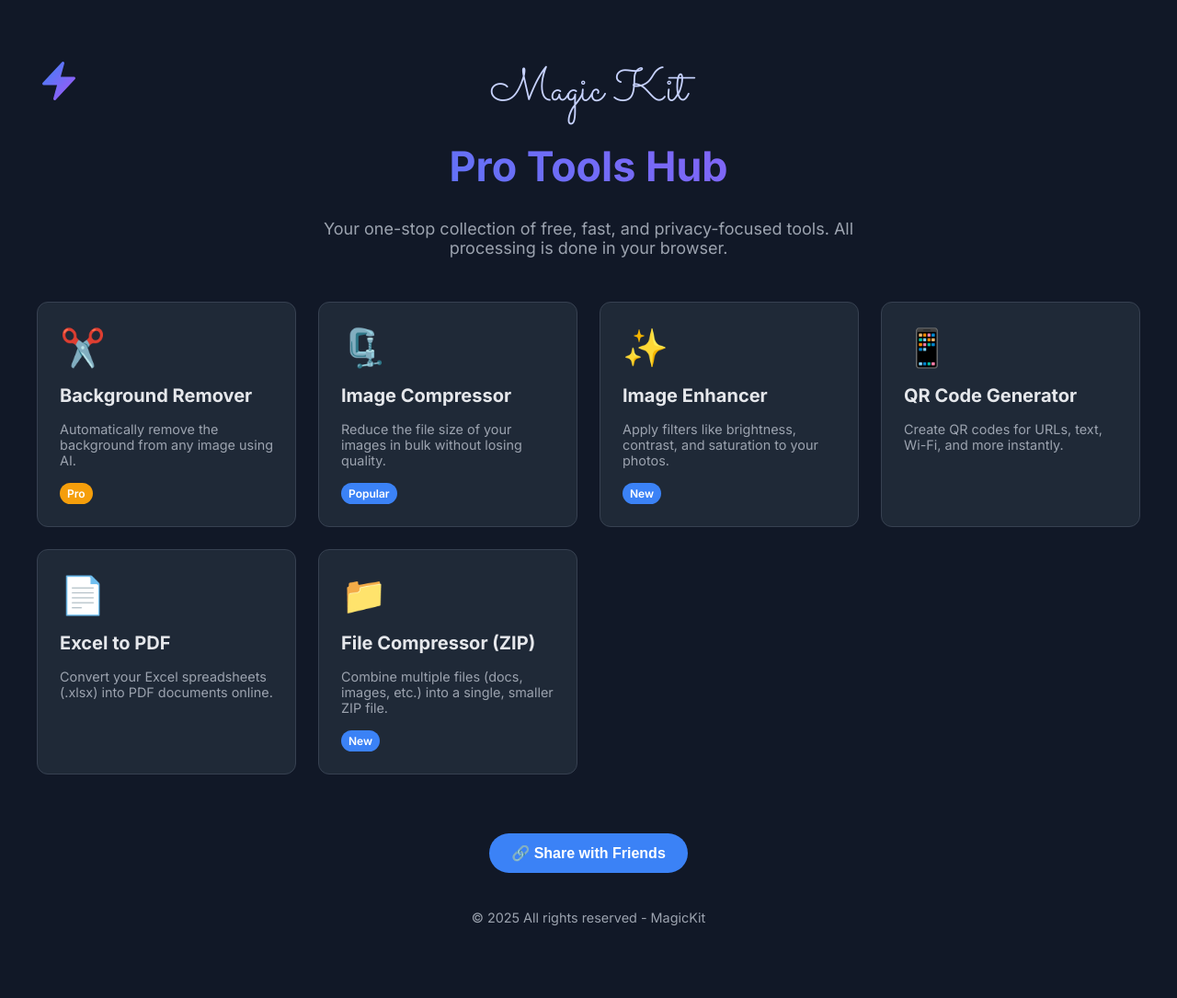
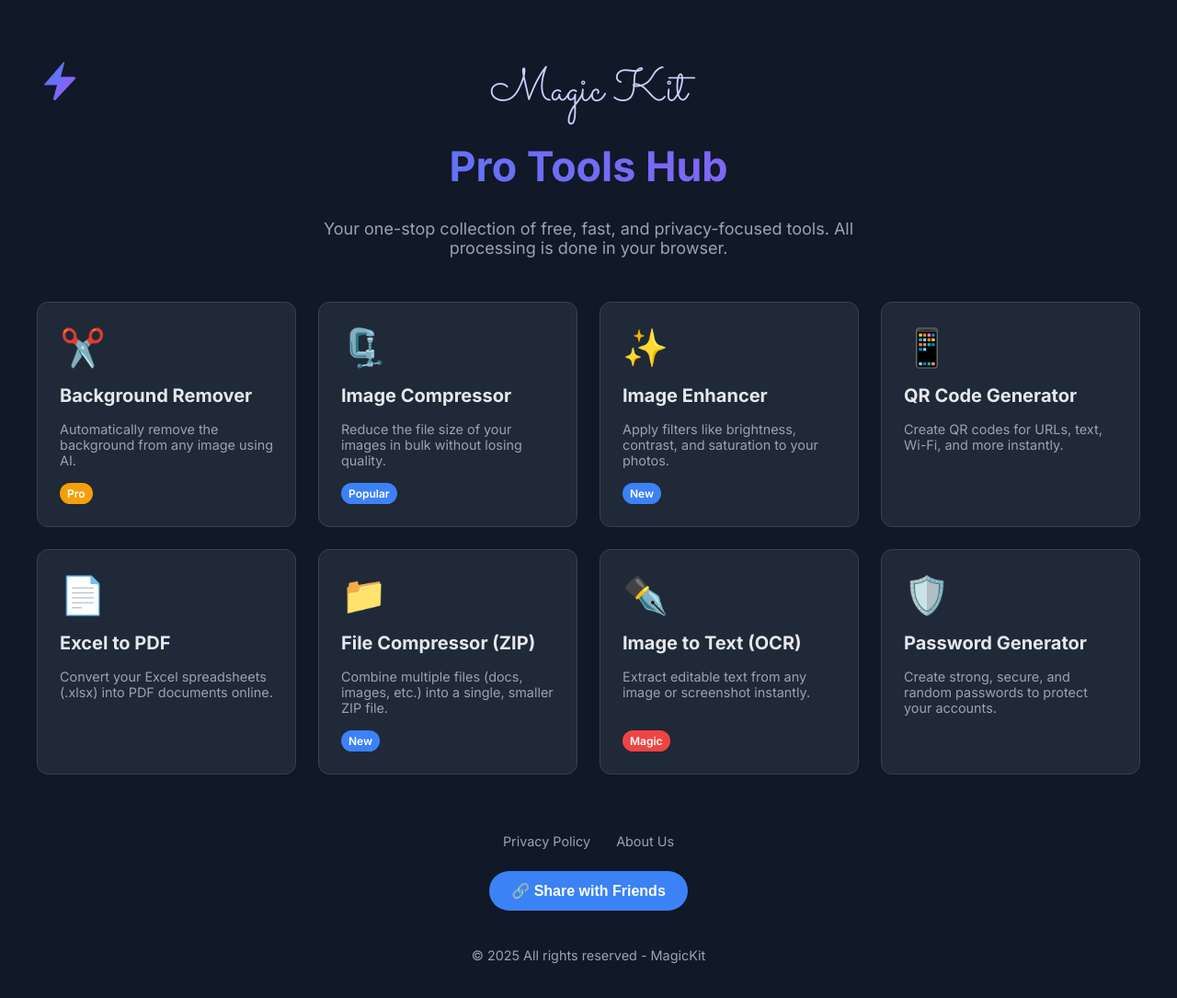
Before and after one commit to rdx0090/pro-tools-hub, a plain HTML site: page index.html in a window 1280 px wide. Shown: the whole page at 92% size. Before the commit the page ends 1044 px from the top, so only its background shows below. Drawn offline with Linux system fonts and the light colour scheme.

Commit message:
Update index.html

```diff
--- a/index.html
+++ b/index.html
@@ -37,15 +37,11 @@
             margin: 0 auto;
         }
 
-        /* --- NAYE CHANGES SHURU --- */
-
-        /* Positioning ke liye ek naya wrapper */
+        /* --- AAPKA PURANA CODE JAISE KA TAISA --- */
         .site-header {
             position: relative;
             margin-bottom: 48px;
         }
-
-        /* 1. Naya Logo (Top Left) */
         .logo-link {
             position: absolute;
             top: 0;
@@ -62,8 +58,6 @@
         .logo-link:hover .logo-svg {
             transform: rotate(-15deg) scale(1.1);
         }
-
-        /* 2. Naya "Magic Kit" Title aur Font */
         .magic-kit-title {
             font-family: 'Sacramento', cursive;
             font-size: 3rem;
@@ -72,19 +66,13 @@
             color: #c7d2fe;
             animation: zoomEffect 4s ease-in-out infinite; /* Animation apply kiya */
         }
-
-        /* 3. Zoom In/Out Animation */
         @keyframes zoomEffect {
             0% { transform: scale(1); }
             50% { transform: scale(1.08); }
             100% { transform: scale(1); }
         }
-
-        /* --- NAYE CHANGES KHATAM --- */
-
         header {
             text-align: center;
-            /* margin-bottom ko site-header mein daal diya hai */
         }
         header h1 {
             font-size: 2.8rem;
@@ -149,7 +137,6 @@
             color: var(--text-secondary);
             font-size: 0.9rem;
         }
-
         .btn-share {
             background-color: var(--accent-color);
             color: white;
@@ -162,15 +149,27 @@
             transition: all 0.2s;
             margin-bottom: 24px;
         }
-
         .btn-share:hover {
             background-color: var(--accent-hover);
             transform: scale(1.05);
         }
+
+        /* --- NAYA CSS FOOTER LINKS KE LIYE --- */
+        .footer-links {
+            margin-bottom: 24px;
+        }
+        .footer-links a {
+            color: var(--text-secondary);
+            text-decoration: none;
+            margin: 0 12px;
+            transition: color 0.2s;
+        }
+        .footer-links a:hover {
+            color: var(--accent-color);
+        }
     </style>
 </head>
 <body>
-    <!-- Naya SVG gradient definition -->
     <svg width="0" height="0" style="position:absolute">
       <defs>
         <linearGradient id="logo-gradient" x1="0%" y1="0%" x2="100%" y2="100%">
@@ -181,19 +180,14 @@
     </svg>
 
     <div class="container">
-        <!-- Ek naya header wrapper banaya gaya hai -->
         <div class="site-header">
-            <!-- Naya Logo yahan add kiya hai -->
             <a href="index.html" class="logo-link" title="Back to Home">
                 <svg class="logo-svg" xmlns="http://www.w3.org/2000/svg" viewBox="0 0 24 24" fill="currentColor">
-                    <path fill-rule="evenodd" d="M14.615 1.595a.75.75 0 01.359.852L12.982 9.75h7.268a.75.75 0 01.548 1.262l-10.5 11.25a.75.75 0 01-1.272-.71l1.992-7.302H3.75a.75.75 0 01-.548-1.262l10.5-11.25a.75.75 0 01.913-.143z" clip-rule="evenodd" />
+                    <path fill-rule="evenodd" d="M14.615 1.595a.75.75 0 01.359.852L12.982 9.75h7.268a.75.75 0 01.548 1.262l-10.5 11.25a.75.75 0 01-1.272-.71l1.992-7.302H3.75a.75.T5 0 01-.548-1.262l10.5-11.25a.75.75 0 01.913-.143z" clip-rule="evenodd" />
                 </svg>
             </a>
-
             <header>
-                <!-- Naya "Magic Kit" title yahan add kiya hai -->
                 <h2 class="magic-kit-title">Magic Kit</h2>
-
                 <h1>Pro Tools Hub</h1>
                 <p>Your one-stop collection of free, fast, and privacy-focused tools. All processing is done in your browser.</p>
             </header>
@@ -201,64 +195,73 @@
 
         <main>
             <div class="tools-grid">
-                <!-- 1st Tool: Background Remover -->
+                <!-- Aapke Purane 6 Tools -->
                 <a href="background-remover.html" class="tool-card">
                     <div class="icon">✂️</div>
                     <h2>Background Remover</h2>
                     <p>Automatically remove the background from any image using AI.</p>
                     <span class="tag" style="background-color: #f59e0b;">Pro</span>
                 </a>
-
-                <!-- 2nd Tool: Image Compressor -->
                 <a href="image-compressor.html" class="tool-card">
                     <div class="icon">🗜️</div>
                     <h2>Image Compressor</h2>
                     <p>Reduce the file size of your images in bulk without losing quality.</p>
                     <span class="tag">Popular</span>
                 </a>
-
-                <!-- 3rd Tool: Image Enhancer -->
                 <a href="image-enhancer.html" class="tool-card">
                     <div class="icon">✨</div>
                     <h2>Image Enhancer</h2>
                     <p>Apply filters like brightness, contrast, and saturation to your photos.</p>
                     <span class="tag">New</span>
                 </a>
-
-                <!-- 4th Tool: QR Code Generator -->
                 <a href="qr-code-generator.html" class="tool-card">
                     <div class="icon">📱</div>
                     <h2>QR Code Generator</h2>
                     <p>Create QR codes for URLs, text, Wi-Fi, and more instantly.</p>
                 </a>
-
-                <!-- 5th Tool: Excel to PDF -->
                 <a href="excel-to-pdf.html" class="tool-card">
                     <div class="icon">📄</div>
                     <h2>Excel to PDF</h2>
                     <p>Convert your Excel spreadsheets (.xlsx) into PDF documents online.</p>
                 </a>
-
-                <!-- 6th Tool: File Compressor (ZIP) -->
                 <a href="file-compressor.html" class="tool-card">
                     <div class="icon">📁</div>
                     <h2>File Compressor (ZIP)</h2>
                     <p>Combine multiple files (docs, images, etc.) into a single, smaller ZIP file.</p>
                     <span class="tag">New</span>
                 </a>
+
+                <!-- NAYE TOOLS YAHAN ADD KIYE HAIN -->
+                <a href="image-to-text.html" class="tool-card">
+                    <div class="icon">✒️</div>
+                    <h2>Image to Text (OCR)</h2>
+                    <p>Extract editable text from any image or screenshot instantly.</p>
+                    <span class="tag" style="background-color: #ef4444;">Magic</span>
+                </a>
+                <a href="password-generator.html" class="tool-card">
+                    <div class="icon">🛡️</div>
+                    <h2>Password Generator</h2>
+                    <p>Create strong, secure, and random passwords to protect your accounts.</p>
+                </a>
             </div>
         </main>
 
         <footer>
-            <!-- The new Share Button is here -->
+            <!-- NAYE LINKS YAHAN ADD KIYE HAIN -->
+            <div class="footer-links">
+                <a href="privacy.html">Privacy Policy</a>
+                <a href="about.html">About Us</a>
+            </div>
+
+            <!-- Aapka Purana Share Button -->
             <button id="share-btn" class="btn-share">🔗 Share with Friends</button>
 
-            <!-- Your copyright text -->
+            <!-- Aapka Purana Copyright Text -->
             <p style="margin-top: 16px;">© 2025 All rights reserved - MagicKit</p>
         </footer>
     </div>
 
-    <!-- The JavaScript logic for the Share Button -->
+    <!-- Aapka Purana Share Button ka JavaScript -->
     <script>
         const shareBtn = document.getElementById('share-btn');
 
@@ -266,10 +269,8 @@
             const shareData = {
                 title: 'Magic Kit - Pro Tools Hub',
                 text: 'Check out this awesome collection of free online tools!',
-                url: window.location.href // This will share the current page URL
+                url: window.location.href
             };
-
-            // Check if the Web Share API is available (for mobile)
             if (navigator.share) {
                 try {
                     await navigator.share(shareData);
@@ -277,14 +278,12 @@
                     console.log('Error sharing:', err);
                 }
             } else {
-                // Fallback for desktop or unsupported browsers: Copy to clipboard
                 try {
                     await navigator.clipboard.writeText(window.location.href);
-                    // Give user feedback
                     shareBtn.textContent = '✅ Link Copied!';
                     setTimeout(() => {
                         shareBtn.innerHTML = '🔗 Share with Friends';
-                    }, 2000); // Reset text after 2 seconds
+                    }, 2000);
                 } catch (err) {
                     console.error('Failed to copy link: ', err);
                     alert('Could not copy link. Please copy it manually.');
```
